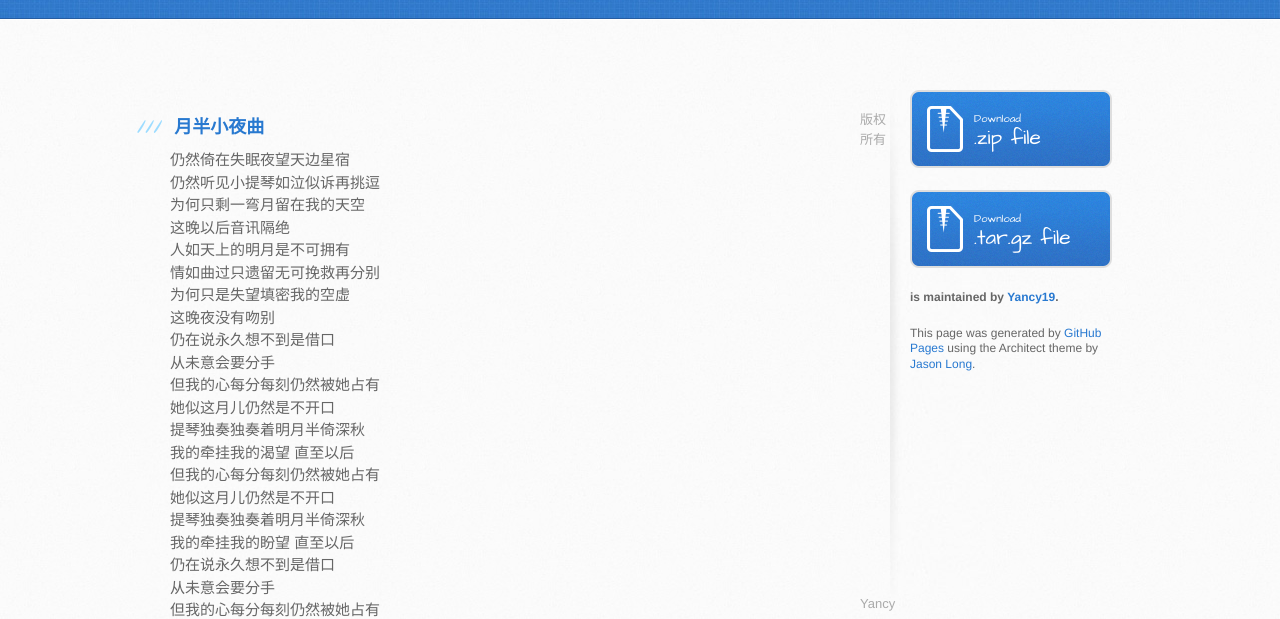
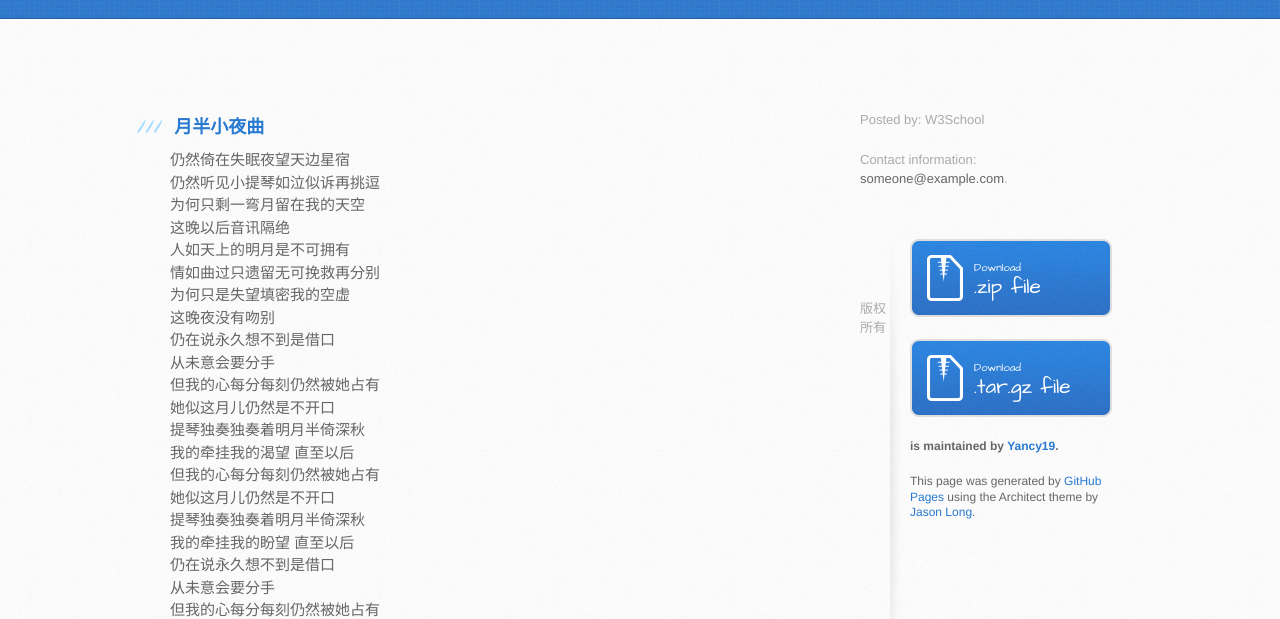
Before and after one commit to Yancy19/Blog, a plain HTML site: page index.html in a window 1280 px wide. Shown: the part 182-801 px from the top of the page. Drawn offline with Linux system fonts and the light colour scheme.

Commit message:
Update index.html

```diff
--- a/index.html
+++ b/index.html
@@ -217,7 +217,10 @@
             仍珍惜这啖气</br>
           </p>
         </section>
-
+        <footer>
+          <p>Posted by: W3School</p>
+          <p>Contact information: <a href="mailto:someone@example.com">someone@example.com</a>.</p>
+        </footer>
         <aside id="sidebar">
           <a href="https://github.com/Yancy19/resume.github.com/zipball/master" class="button">
             <small>Download</small>
```
